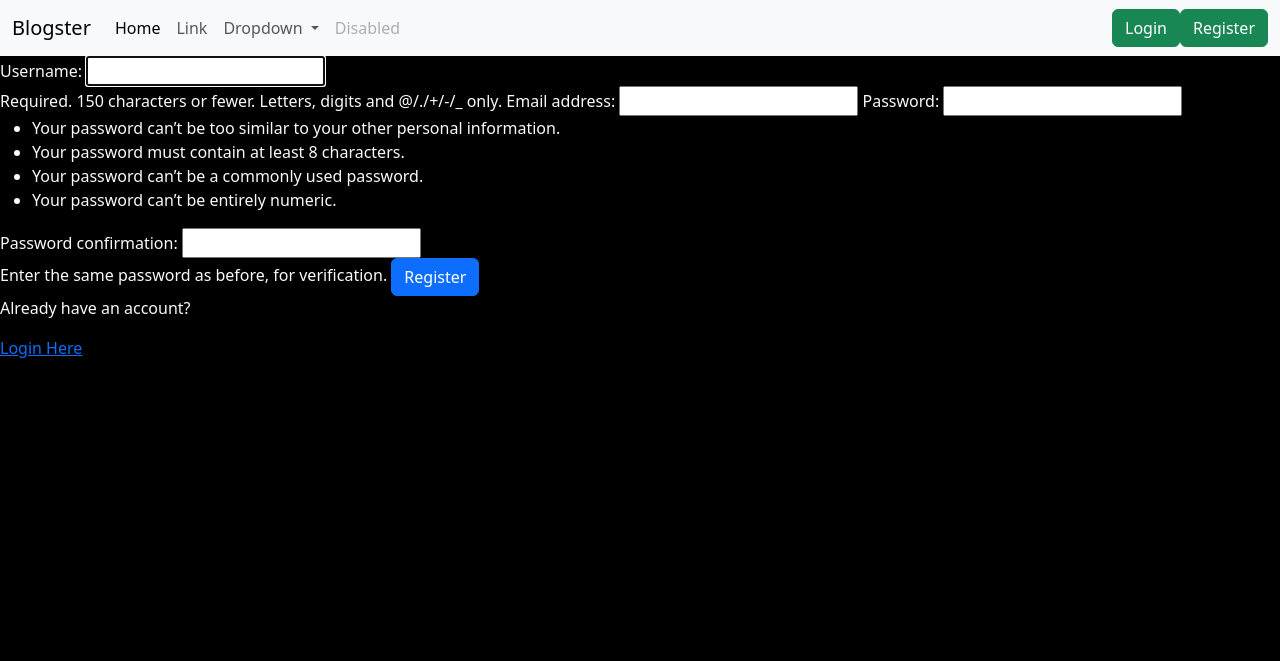
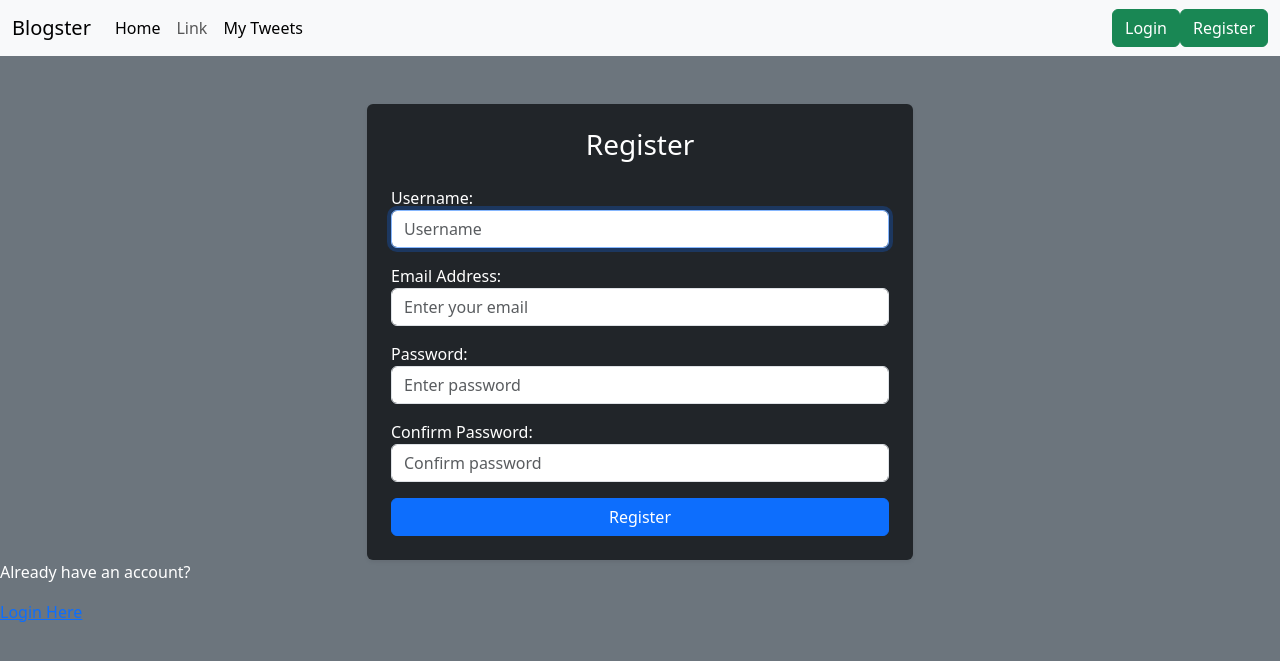
Before and after one commit to PrathamSharma169/Blog_website, a Django app: page /tweet/register/ in a window 1280 px wide. Shown: the top 661 px of the page. Run offline with Django 4.2, Linux system fonts and the light colour scheme.

Commit message:
my_tweets

```diff
--- a/tweeter/templates/layout.html
+++ b/tweeter/templates/layout.html
@@ -10,7 +10,7 @@
         {% endblock %}
     </title>
 </head>
-<body class='bg-black text-light'>
+<body class='bg-secondary text-white'>
     <nav class="navbar navbar-expand-lg bg-body-tertiary">
   <div class="container-fluid">
     <a class="navbar-brand" href="#">Blogster</a>
@@ -25,7 +25,10 @@
         <li class="nav-item">
           <a class="nav-link" href="#">Link</a>
         </li>
-        <li class="nav-item dropdown">
+        <li class="nav-item">
+          <a class="nav-link active" aria-current="page" href="{%url 'my_tweets'%}">My Tweets</a>
+        </li>
+        {% comment %} <li class="nav-item dropdown">
           <a class="nav-link dropdown-toggle" href="#" role="button" data-bs-toggle="dropdown" aria-expanded="false">
             Dropdown
           </a>
@@ -35,10 +38,10 @@
             <li><hr class="dropdown-divider"></li>
             <li><a class="dropdown-item" href="#">Something else here</a></li>
           </ul>
-        </li>
-        <li class="nav-item">
+        </li> {% endcomment %}
+        {% comment %} <li class="nav-item">
           <a class="nav-link disabled" aria-disabled="true">Disabled</a>
-        </li>
+        </li> {% endcomment %}
       </ul>
       <form class="d-flex" role="search">
       </form>
--- a/tweeter/templates/registration/register.html
+++ b/tweeter/templates/registration/register.html
@@ -1,11 +1,56 @@
 {% extends "layout.html" %}
 {% block content %}
-<form method="post" >
-    {% csrf_token %}
-    {{form}}
+<div class="container">
+  <div class="row justify-content-center">
+    <div class="col-md-6">
 
-<button class="btn btn-primary" type='submit'>Register</button>
-</form>
+      <!-- Add spacing below the navbar -->
+      <div class="mt-5 p-4 bg-dark rounded shadow-sm">
+
+        <h3 class="mb-4 text-center">Register</h3>
+
+        <form method="post">
+          {% csrf_token %}
+
+          <div class="mb-3">
+            {{ form.username.label_tag }}
+            {{ form.username }}
+            {% if form.username.errors %}
+              <div class="text-danger">{{ form.username.errors }}</div>
+            {% endif %}
+          </div>
+
+          <div class="mb-3">
+            {{ form.email.label_tag }}
+            {{ form.email }}
+            {% if form.email.errors %}
+              <div class="text-danger">{{ form.email.errors }}</div>
+            {% endif %}
+          </div>
+
+          <div class="mb-3">
+            {{ form.password1.label_tag }}
+            {{ form.password1 }}
+            {% if form.password1.errors %}
+              <div class="text-danger">{{ form.password1.errors }}</div>
+            {% endif %}
+          </div>
+
+          <div class="mb-3">
+            {{ form.password2.label_tag }}
+            {{ form.password2 }}
+            {% if form.password2.errors %}
+              <div class="text-danger">{{ form.password2.errors }}</div>
+            {% endif %}
+          </div>
+
+          <button type="submit" class="btn btn-primary w-100">Register</button>
+        </form>
+      </div>
+    </div>
+  </div>
+</div>
+
 <p>Already have an account?</p>
 <a href="{%url 'register'%}">Login Here </a>
 {% endblock  %}
--- a/tweeter/tweet/forms.py
+++ b/tweeter/tweet/forms.py
@@ -4,12 +4,63 @@ from django.contrib.auth.forms import UserCreationForm
 from django.contrib.auth.models import User
 
 class Tweetform(forms.ModelForm):
+    text = forms.CharField(
+        widget=forms.Textarea(attrs={
+            'class': 'form-control',
+            'placeholder': 'What’s happening?',
+            'rows': 4,
+        })
+    )
+    photo = forms.ImageField(
+        widget=forms.ClearableFileInput(attrs={
+            'class': 'form-control-file'
+        })
+    )
+    title = forms.CharField(
+        widget=forms.TextInput(attrs={
+            'class': 'form-control',
+            'placeholder': 'Title'
+        })
+    )
     class Meta:
         model=Tweet
-        fields=['text','photo']
+        fields=('text','photo','title')
+
+
 
 class UserRegistrationForm(UserCreationForm):
-    email=forms.EmailField
+    email = forms.EmailField(
+        widget=forms.EmailInput(attrs={
+            'class': 'form-control',
+            'placeholder': 'Enter your email'
+        }),
+        label='Email Address'
+    )
+
+    username = forms.CharField(
+        widget=forms.TextInput(attrs={
+            'class': 'form-control',
+            'placeholder': 'Username'
+        }),
+        label='Username'
+    )
+
+    password1 = forms.CharField(
+        widget=forms.PasswordInput(attrs={
+            'class': 'form-control',
+            'placeholder': 'Enter password'
+        }),
+        label='Password'
+    )
+
+    password2 = forms.CharField(
+        widget=forms.PasswordInput(attrs={
+            'class': 'form-control',
+            'placeholder': 'Confirm password'
+        }),
+        label='Confirm Password'
+    )
+
     class Meta:
-        model=User
-        fields=('username','email','password1','password2')
+        model = User
+        fields = ('username', 'email', 'password1', 'password2')
--- a/tweeter/tweet/urls.py
+++ b/tweeter/tweet/urls.py
@@ -2,6 +2,7 @@ from django.contrib import admin
 from django.urls import path,include
 from . import views
 from django.conf import settings
+from django.contrib.auth import views as auth_views
 
 urlpatterns = [
     # path('tweet/',include('tweet.urls'))
@@ -10,6 +11,8 @@ urlpatterns = [
     path('<int:tweet_id>/edit/',views.edit_tweet,name='tweet_edit'),
     path('<int:tweet_id>/delete/',views.delete_tweet,name='tweet_delete'),
     path('<int:tweet_id>/user_tweet/',views.tweet,name='tweet'),
-    path('register/',views.login,name='register'),
+    path('register/',views.register,name='register'),
+    path('login/', auth_views.LoginView.as_view(template_name='registration/login.html'), name='login'),
+    path('mytweet/',views.my_tweets,name='my_tweets')
     # path("__reload__/", include("django_browser_reload.urls"))
 ]
--- a/tweeter/tweet/views.py
+++ b/tweeter/tweet/views.py
@@ -54,7 +54,7 @@ def delete_tweet(request,tweet_id):
         return redirect('tweet_list')
     return render(request,'tweet_confirm_delete.html',{'tweet':tweet})
 
-def login(request):
+def register(request):
     if request.method=='POST':
         form=UserRegistrationForm(request.POST)
         if form.is_valid():
@@ -66,3 +66,8 @@ def login(request):
     else:
         form=UserRegistrationForm()
     return render(request,'registration/register.html',{'form':form})
+
+@login_required
+def my_tweets(request):
+    tweets = Tweet.objects.filter(user=request.user).order_by('-created_at')  # optional sorting
+    return render(request, 'mytweet.html', {'tweets': tweets})
```
Also changed, not shown: tweeter/templates/registration/login.html (+32 -5 lines), tweeter/tweet/templates/mytweet.html (added, +35 -0 lines), tweeter/tweet/templates/tweet_form.html (+42 -6 lines), tweeter/db.sqlite3, tweeter/media/photos/WhatsApp_Image_2025-03-08_at_00.43.33_eafe9481.jpg (added).
